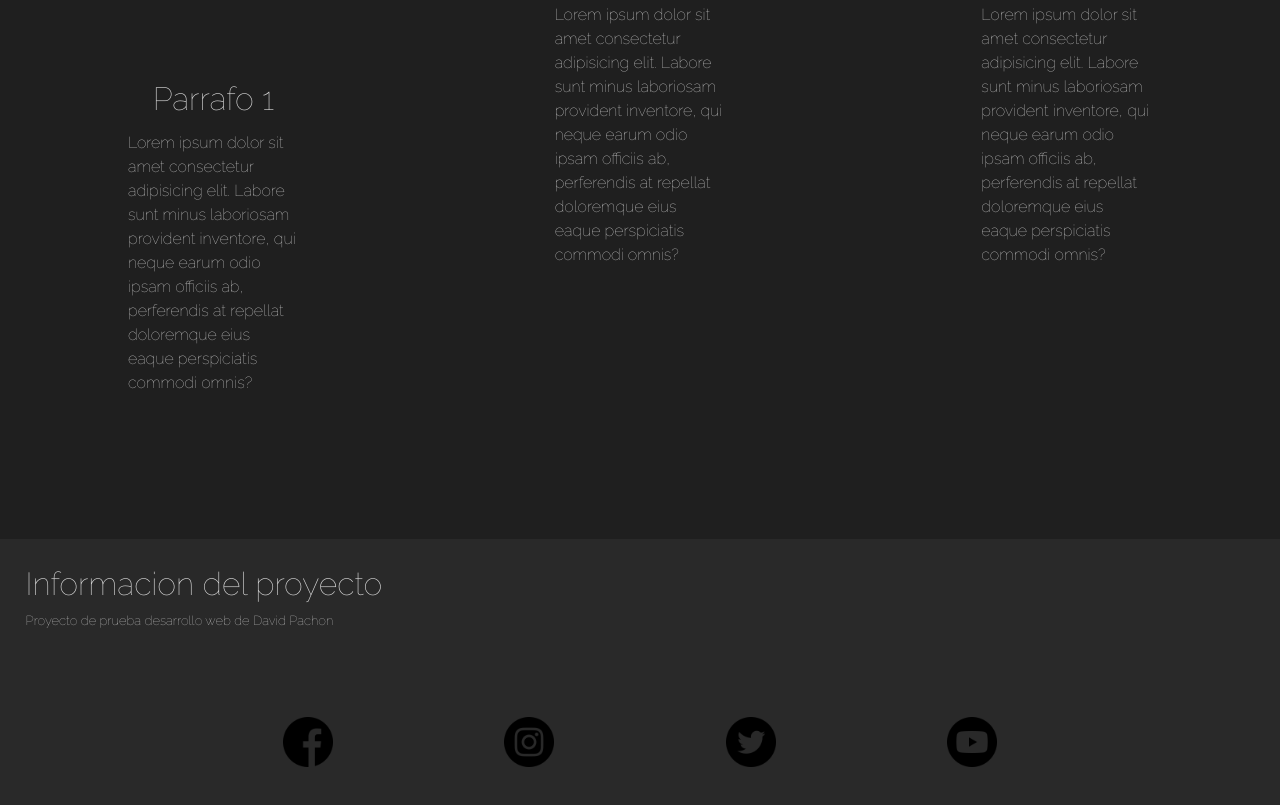
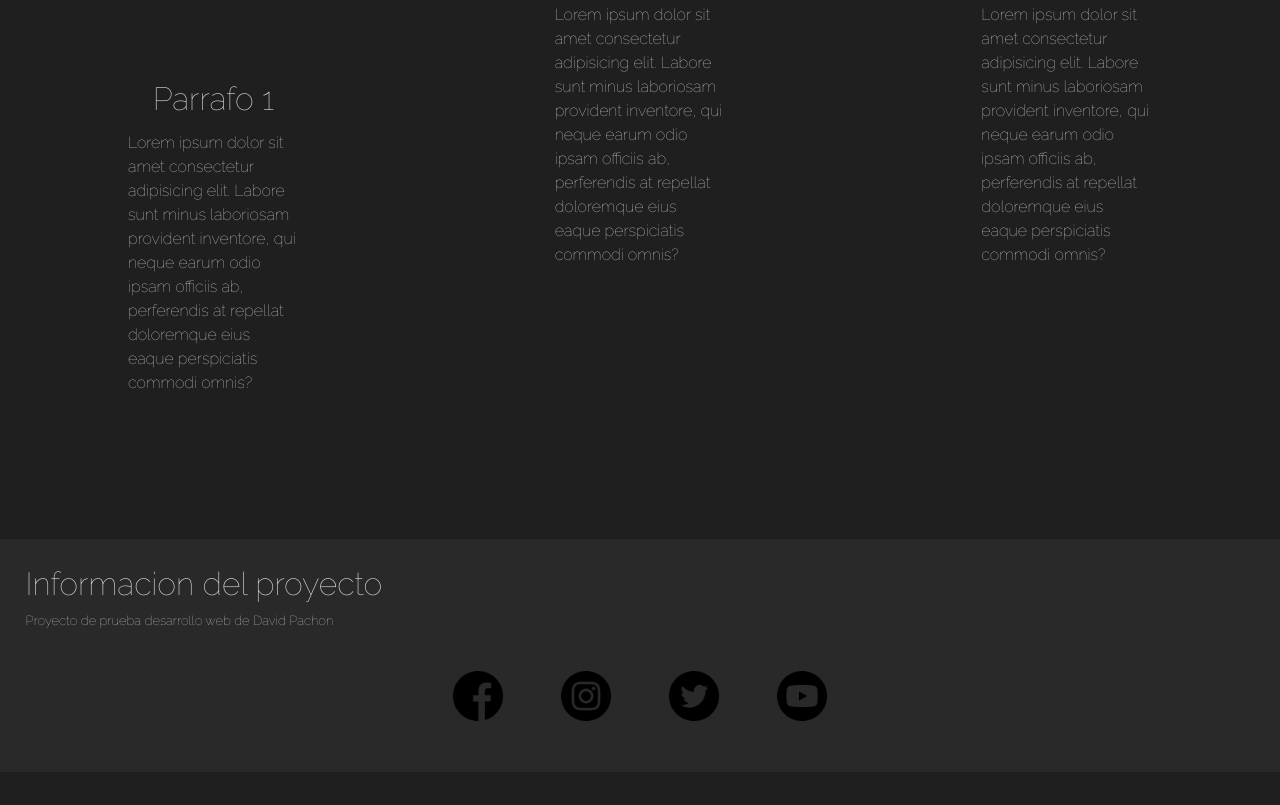
Before and after one commit to Davidtiago27/Proyecto2, a website: page index.html in a window 1280 px wide. Shown: the part 323-1128 px from the top of the page. After the commit the page ends 1095 px from the top, so only its background shows below. Drawn offline with nearby package versions, Linux system fonts and the light colour scheme.

Commit message:
modificando el footer

```diff
--- a/SCSS/main.scss
+++ b/SCSS/main.scss
@@ -71,10 +71,18 @@ footer {
         display: flex;
         grid-column-start: 4 - 7;
         justify-content: space-evenly;
+
     }
 
     .articulos {
         display: flex;
         justify-content: space-evenly;
     }
+
+    .redes2 {
+    padding: 2% 30% 2% 30%;
+    display: flex;
+    grid-column-start: 4 - 7;
+    justify-content: space-evenly;
+    }
 }
--- a/index.html
+++ b/index.html
@@ -74,7 +74,7 @@
         </h2>
         <p>Proyecto de prueba desarrollo web de David Pachon </p>
 
-        <Div class="redes">
+        <Div class="redes2">
           <a href="https://www.facebook.com/"> <img src="Imagenes-redes/facebook.png" width="50" alt="facebook"></a> </li>
           <a href="https://www.instagram.com/"> <img src="Imagenes-redes/instagram.png" width="50" alt="instagram"></a> </li>
           <a href="https://twitter.com/?lang=es"> <img src="Imagenes-redes/twitter.png" width="50" alt="twitter"></a> </li>
```
Also changed, not shown: CSS/main.css.
